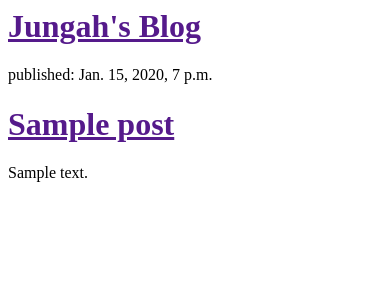
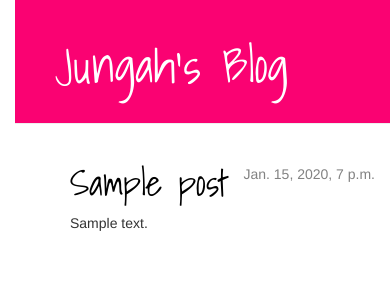
Before and after one commit to jungahdang/my-first-blog, a Django app: template blog/templates/blog/post_list.html in a window 390 px wide. Shown: the top 302 px of the page. Run offline with Django 3.2, Linux system fonts and the light colour scheme; the template is opened without the code that fills it: values that come from a table or form of the project are taken from there, others are empty; tables that the repository leaves empty hold one stand-in row (values such as "Sample post"); some libraries are stand-ins or nearby versions.

Commit message:
Added view and template for detailed blog post as well as CSS for the site.

```diff
--- /dev/null
+++ b/blog/static/css/blog.css
@@ -0,0 +1,52 @@
+
+body {
+	padding-left: 15px;
+}
+
+.page-header {
+    background-color: #FA0272;
+    margin-top: 0;
+    padding: 20px 20px 20px 40px;
+}
+
+.page-header h1, .page-header h1 a, .page-header h1 a:visited, .page-header h1 a:active {
+    color: #ffffff;
+    font-size: 36pt;
+    text-decoration: none;
+}
+
+.content {
+    margin-left: 40px;
+}
+
+h1, h2, h3, h4 {
+    font-family: 'Shadows Into Light', cursive;
+}
+
+.date {
+    float: right;
+    color: #828282;
+}
+
+.save {
+    float: right;
+}
+
+.post-form textarea, .post-form input {
+    width: 100%;
+}
+
+.top-menu, .top-menu:hover, .top-menu:visited {
+    color: #ffffff;
+    float: right;
+    font-size: 26pt;
+    margin-right: 20px;
+}
+
+.post {
+    margin-bottom: 70px;
+}
+
+.post h1 a, .post h1 a:visited {
+    color: #000000;
+}
--- /dev/null
+++ b/blog/templates/blog/base.html
@@ -0,0 +1,24 @@
+{% load staticfiles %}
+<html>
+	<head>
+		<title>Jungah's Blog</title>
+		<link href='https://fonts.googleapis.com/css?family=Shadows+Into+Light' rel='stylesheet' type='text/css'>
+		<link rel="stylesheet" href="//maxcdn.bootstrapcdn.com/bootstrap/3.2.0/css/bootstrap.min.css">
+<link rel="stylesheet" href="//maxcdn.bootstrapcdn.com/bootstrap/3.2.0/css/bootstrap-theme.min.css">
+<link rel="stylesheet" href="{% static "css/blog.css" %}">
+
+	</head>
+	<body>
+		  <div class="page-header">
+        <h1><a href="/">Jungah's Blog</a></h1>
+    </div>
+    <div class="content container">
+        <div class="row">
+            <div class="col-md-8">
+            {% block content %}
+            {% endblock %}
+            </div>
+        </div>
+    </div>
+</body>
+	</html>
--- a/blog/templates/blog/post_list.html
+++ b/blog/templates/blog/post_list.html
@@ -1,30 +1,13 @@
-<html>
-	<head>
-		<title>Jungah's Blog</title>
-	</head>
-	<body>
-		<div>
-			<h1><a href="">Jungah's Blog</a></h1>
-		</div>
-<!--
-		<div>
-			<p>published: 2015.10.03, 12:14</p>
-			<h2><a href="">My First Post</a></h2>
-			<p>첫번째 포스트 - 블로그 글 출판 날짜와 클릭할 수 있는 블로그 제목!</p>
-		</div>
+{% extends "blog/base.html" %}
 
-		<div>
-			<p>published: 2015.10.03, 12:14</p>
-			<h2><a href="">My Second Post</a></h2>
-				<p>첫번째 포스트 - 블로그 글 출판 날짜와 클릭할 수 있는 블로그 제목!</p>
-			</div>
-	-->
-	{% for post in posts %}
-	<div>
-		<p>published: {{ post.published_date }}</p>
-		<h1><a href="">{{ post.title }}</a></h1>
-		<p>{{ post.text|linebreaks }}</p>
-	</div>
-	{% endfor %}
-</body>
-	</html>
+		{% block content %}
+            {% for post in posts %}
+                <div class="post">
+                    <div class="date">
+                        {{ post.published_date }}
+                    </div>
+                    <h1><a href="{% url "post_detail" pk=post.pk %}">{{ post.title }}</a></h1>
+                    <p>{{ post.text|linebreaks }}</p>
+                </div>
+            {% endfor %}
+            {% endblock content %}
--- a/blog/urls.py
+++ b/blog/urls.py
@@ -2,4 +2,5 @@ from django.conf.urls import url
 from . import views
 urlpatterns = [
     url(r'^$', views.post_list, name='post_list'),
+    url(r'^post/(?P<pk>[0-9]+)/$', views.post_detail, name='post_detail'),
 ]
--- a/blog/views.py
+++ b/blog/views.py
@@ -1,8 +1,14 @@
 from django.shortcuts import render
 from django.utils import timezone
 from .models import Post
+from django.shortcuts import render, get_object_or_404
+
 
 def post_list(request):
 	posts = Post.objects.filter(published_date__lte=timezone.now()).order_by('published_date')
 
 	return render(request, 'blog/post_list.html', {'posts' : posts})
+
+def post_detail(request, pk):
+    post = get_object_or_404(Post, pk=pk)
+    return render(request, 'blog/post_detail.html', {'post': post})
```
Also changed, not shown: blog/templates/blog/post_detail.html (added, +13 -0 lines).
